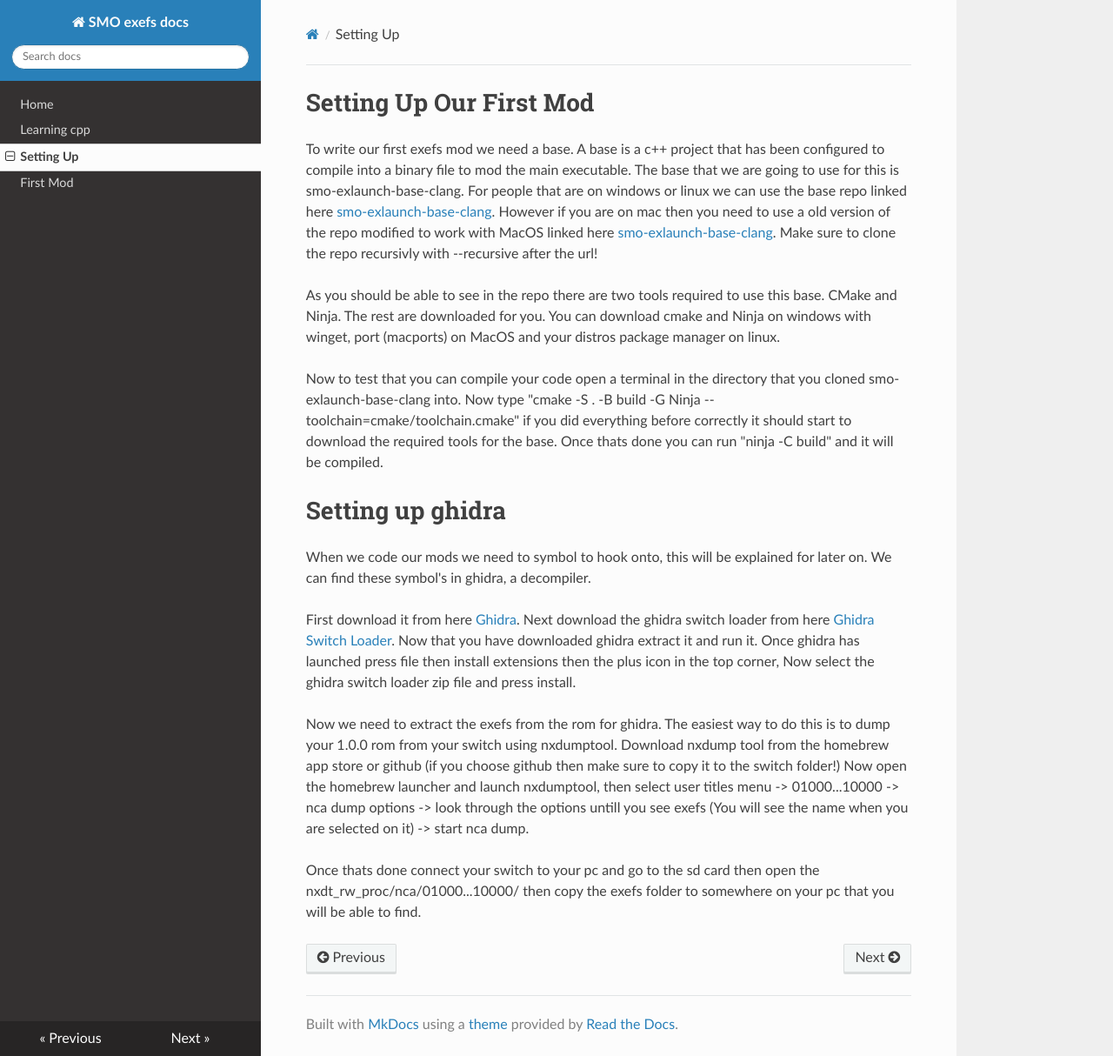
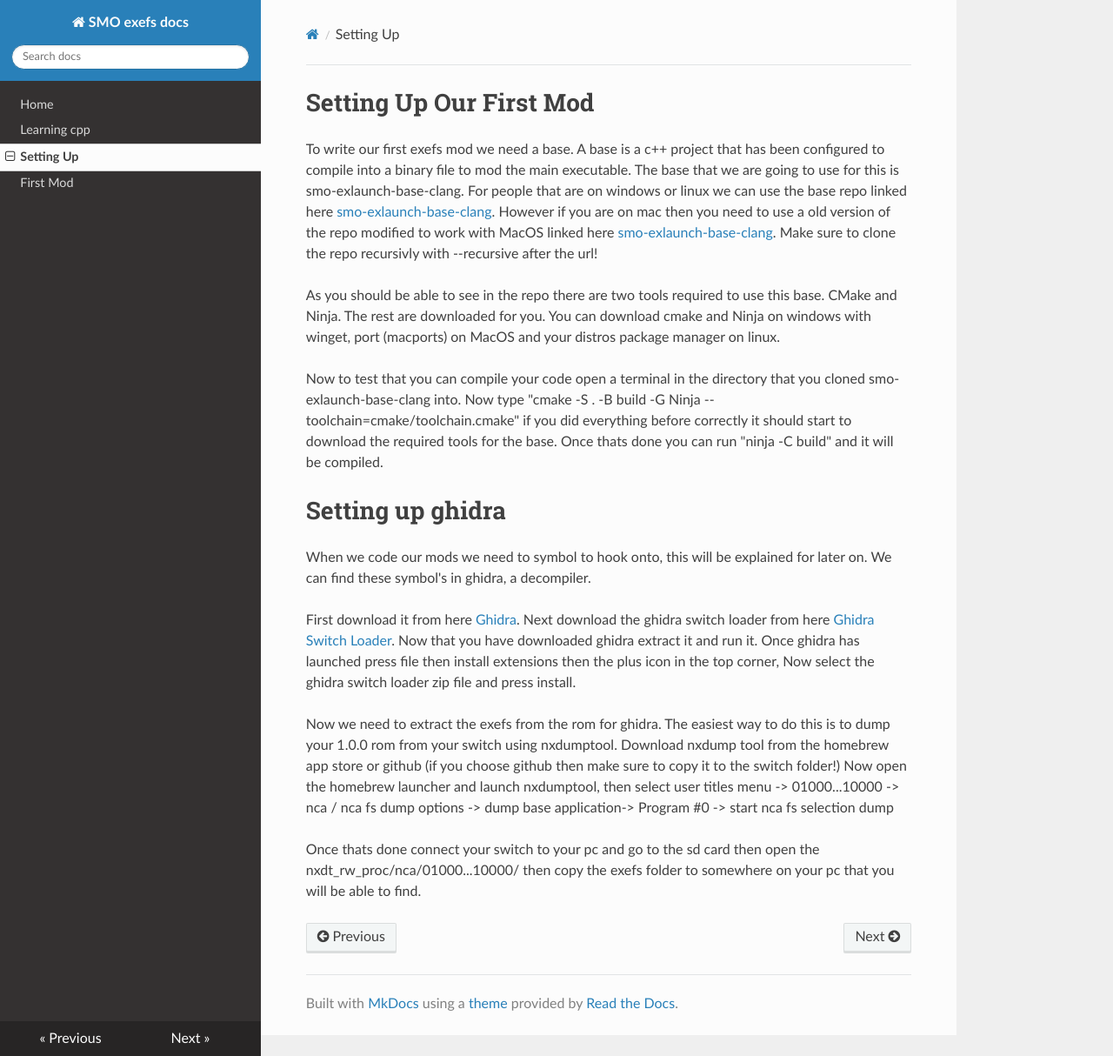
Before and after one commit to Muz-dev/SMO-exefs-Docs, an MkDocs documentation site: the page built from docs/Setupmod.md, in a window 1280 px wide and 1214 px high. Shown: the whole window at 87% size. Built offline with MkDocs 1.6.1, drawn with Linux system fonts in a browser that asks for light colours; nearby versions of some CDN libraries.

Commit message:
Updated Setupmod.md to use more accurate instructions

```diff
--- a/docs/Setupmod.md
+++ b/docs/Setupmod.md
@@ -12,6 +12,6 @@ When we code our mods we need to symbol to hook onto, this will be explained for
 
 First download it from here [Ghidra](https://github.com/NationalSecurityAgency/ghidra/releases). Next download the ghidra switch loader from here [Ghidra Switch Loader](https://github.com/Abuddz/Ghidra-Switch-Loader/releases). Now that you have downloaded ghidra extract it and run it. Once ghidra has launched press file then install extensions then the plus icon in the top corner, Now select the ghidra switch loader zip file and press install.
 
-Now we need to extract the exefs from the rom for ghidra. The easiest way to do this is to dump your 1.0.0 rom from your switch using nxdumptool. Download nxdump tool from the homebrew app store or github (if you choose github then make sure to copy it to the switch folder!) Now open the homebrew launcher and launch nxdumptool, then select user titles menu -> 01000...10000 -> nca dump options -> look through the options untill you see exefs (You will see the name when you are selected on it) -> start nca dump.
+Now we need to extract the exefs from the rom for ghidra. The easiest way to do this is to dump your 1.0.0 rom from your switch using nxdumptool. Download nxdump tool from the homebrew app store or github (if you choose github then make sure to copy it to the switch folder!) Now open the homebrew launcher and launch nxdumptool, then select user titles menu -> 01000...10000 -> nca / nca fs dump options -> dump base application-> Program #0 -> start nca fs selection dump
 
 Once thats done connect your switch to your pc and go to the sd card then open the nxdt_rw_proc/nca/01000...10000/ then copy the exefs folder to somewhere on your pc that you will be able to find.
```
